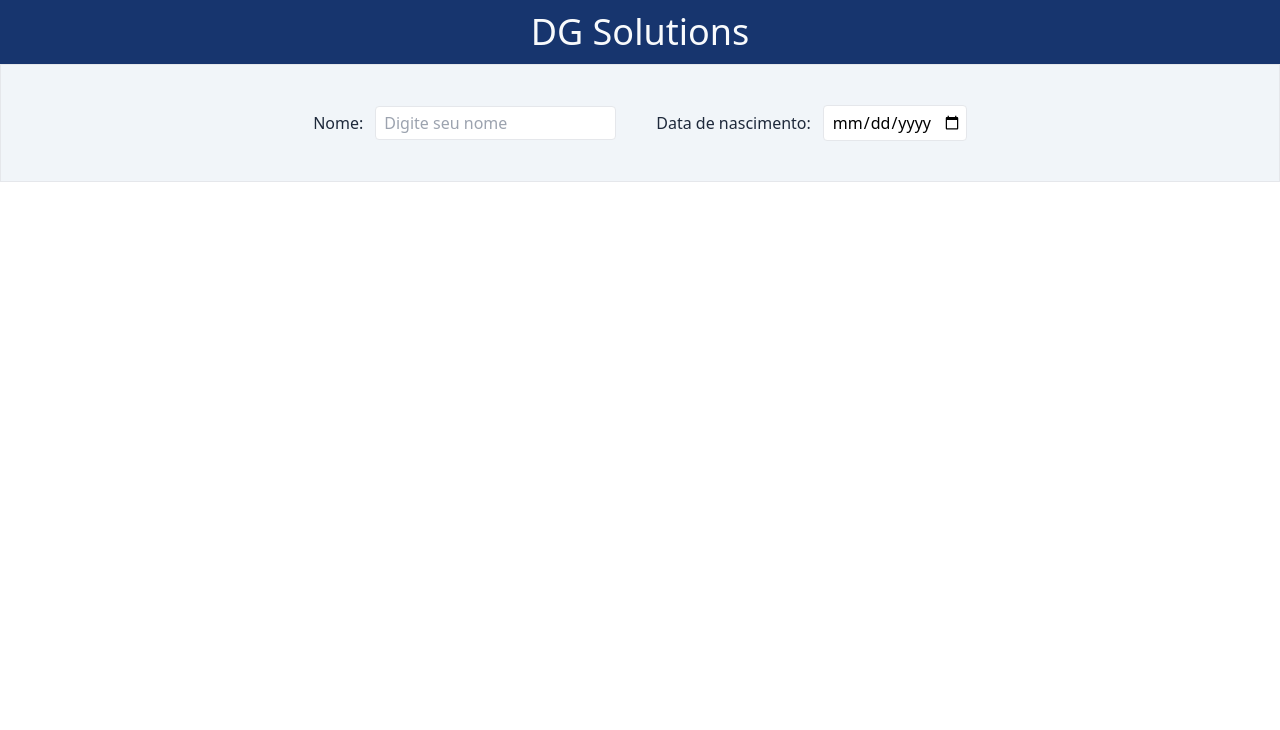
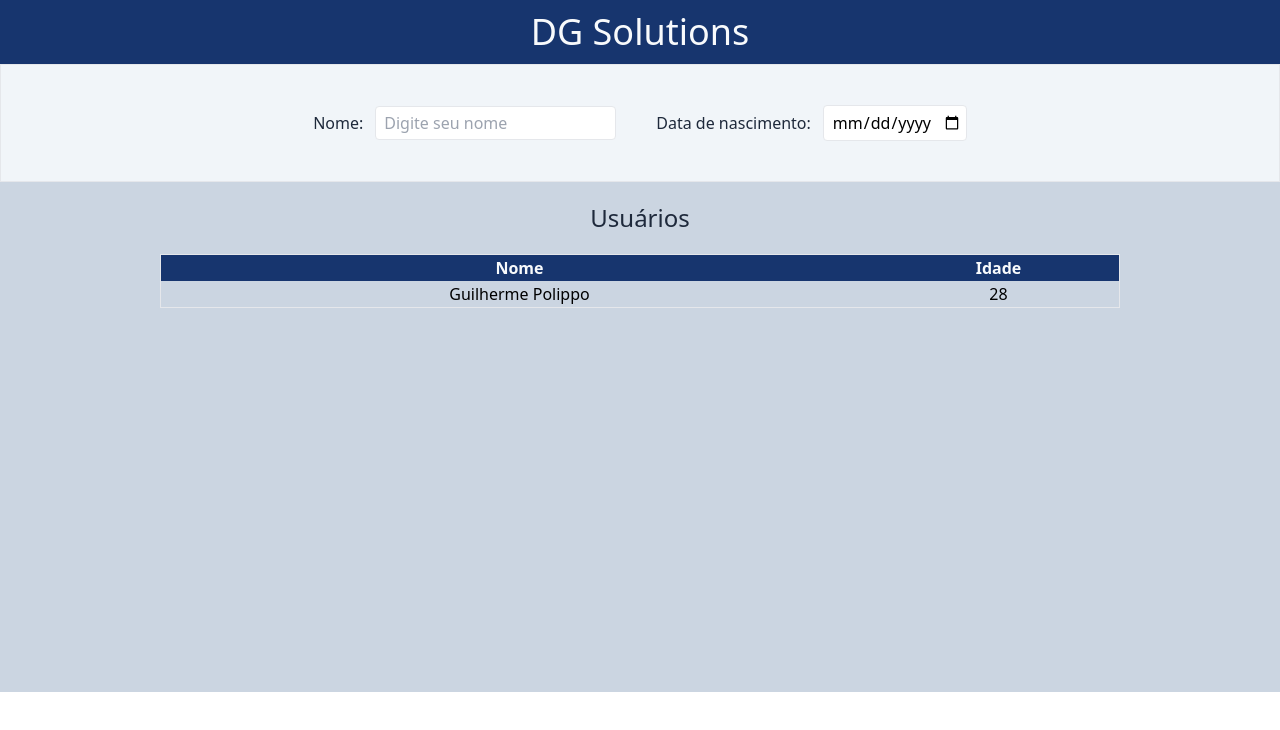
Before and after one commit to luispolippo/Teste-Tecnico-DG, a React (Create React App) app in the folder frontend/: page / in a window 1280 px wide. Shown: the top 730 px of the page. Built offline with nearby package versions, Linux system fonts and the light colour scheme.

Commit message:
feat: Create Table component

```diff
--- a/frontend/src/App.tsx
+++ b/frontend/src/App.tsx
@@ -1,12 +1,14 @@
 import React from 'react';
 import Form from './components/Form';
 import Header from './components/Header';
+import Table from './components/Table';
 
 function App() {
   return (
     <>
       <Header />
       <Form />
+      <Table />
     </>
   );
 }
--- /dev/null
+++ b/frontend/src/components/Table/index.tsx
@@ -0,0 +1,27 @@
+import React from "react";
+
+function Table() {
+  return(
+    <div className="w-full flex flex-col justify-center items-center pt-5 pb-96 bg-slate-300">
+      <h2 className="text-slate-800 text-2xl">
+        Usuários
+      </h2>
+      <table className="table-auto border border-collapse w-3/4 mt-5 text-center">
+        <thead className="bg-[rgb(23,53,110)] text-slate-50">
+          <tr>
+            <th className="table-border">Nome</th>
+            <th className="table-border">Idade</th>
+          </tr>
+        </thead>
+        <tbody>
+          <tr>
+            <td className="table-border">Guilherme Polippo</td>
+            <td className="table-border">28</td>
+          </tr>
+        </tbody>
+      </table>
+    </div>
+  );
+}
+
+export default Table;
```
